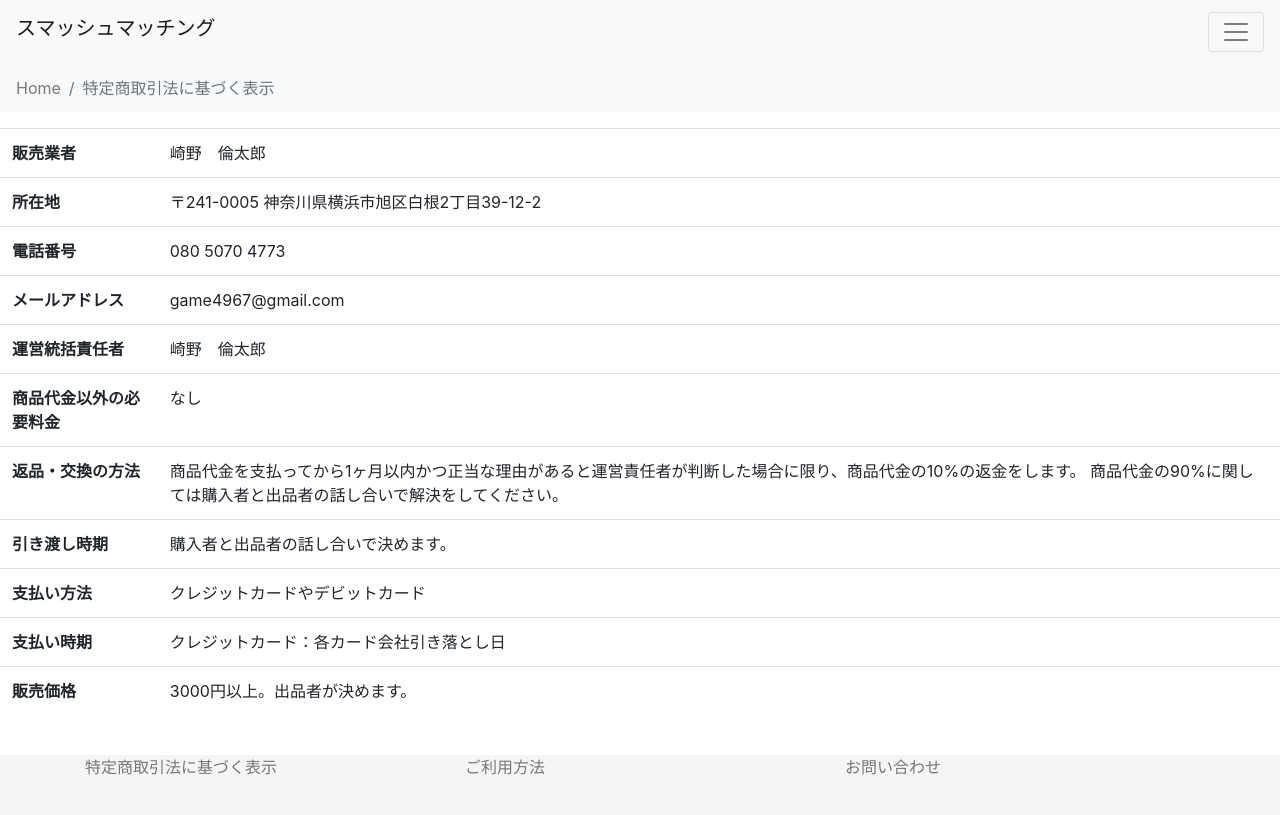
After one commit to taro1025/sb.com, a Django app: page /transaction_low/ in a window 1280 px wide. The commit adds this page. Run offline with Django 3.2, Linux system fonts and the light colour scheme; some libraries are stand-ins or nearby versions.

Commit message:
add transaction low page

```diff
--- /dev/null
+++ b/match/static/match/footer.css
@@ -0,0 +1,19 @@
+html {
+  position: relative;
+  min-height: 100%;
+}
+body {
+  /* Margin bottom by footer height */
+  margin-bottom: 100px;
+}
+.footer {
+  position: absolute;
+  bottom: 0;
+  width: 100%;
+  /* Set the fixed height of the footer here */
+  height: 60px;
+  background-color: #f5f5f5;
+}
+a {
+  color: #777;
+}
--- a/match/static/match/style.css
+++ b/match/static/match/style.css
@@ -12,6 +12,8 @@ header {
 header .headline{
   font-size: 32px;
 }
+
+
 
 .nav-list {
   text-align: center;
--- a/match/templates/match/base.html
+++ b/match/templates/match/base.html
@@ -108,4 +108,18 @@
 
 <script type="text/javascript">$('[data-toggle="tooltip"]').tooltip();</script>
     </body>
+
+
+<footer class="footer">
+  <link rel="stylesheet" href="{% static 'match/footer.css' %}">
+<div class="container">
+  <div class="row">
+    <p class="col"><a href="{% url 'match:transaction_low' %}">特定商取引法に基づく表示</a></p>
+    <p class="col"><a href="{% url 'match:about' %}">ご利用方法</a></p>
+    <p class="col"><a href="{% url 'contact:top' %}">お問い合わせ</a></p>
+
+  </div>
+</div>
+</footer>
+
 </html>
--- /dev/null
+++ b/match/templates/match/transaction_low.html
@@ -0,0 +1,61 @@
+{% extends "match/base.html" %}
+{% block content %}
+<nav aria-label="breadcrumb">
+  <ol class="breadcrumb">
+    <li class="breadcrumb-item"><a href="{% url 'match:top' %}">Home</a></li>
+    <li class="breadcrumb-item active" aria-current="page">特定商取引法に基づく表示</li>
+  </ol>
+</nav>
+<table class="table">
+
+        <tr>
+            <th>販売業者</th>
+            <td>崎野　倫太郎</td>
+        </tr>
+        <tr>
+            <th>所在地</th>
+            <td>〒241-0005 神奈川県横浜市旭区白根2丁目39-12-2</td>
+        </tr>
+
+        <tr>
+            <th>電話番号</th>
+            <td>080 5070 4773</td>
+        </tr>
+        <tr>
+            <th>メールアドレス</th>
+            <td>game4967@gmail.com</td>
+        </tr>
+        <tr>
+            <th>運営統括責任者</th>
+            <td>崎野　倫太郎</td>
+        </tr>
+        <tr>
+            <th>商品代金以外の必要料金</th>
+            <td>なし</td>
+        </tr>
+        <tr>
+            <th>返品・交換の方法</th>
+            <td>商品代金を支払ってから1ヶ月以内かつ正当な理由があると運営責任者が判断した場合に限り、商品代金の10%の返金をします。
+              商品代金の90%に関しては購入者と出品者の話し合いで解決をしてください。
+            </td>
+        </tr>
+        <tr>
+            <th>引き渡し時期</th>
+            <td>購入者と出品者の話し合いで決めます。</td>
+        </tr>
+        <tr>
+            <th>支払い方法</th>
+            <td>クレジットカードやデビットカード</td>
+        </tr>
+        <tr>
+            <th>支払い時期</th>
+            <td>クレジットカード：各カード会社引き落とし日</td>
+        </tr>
+        <tr>
+            <th>販売価格</th>
+            <td>3000円以上。出品者が決めます。</td>
+        </tr>
+</table>
+
+
+{% endblock %}
--- a/match/urls.py
+++ b/match/urls.py
@@ -25,4 +25,5 @@ urlpatterns=[
     #path('select_course/<int:pk>/', views.CourseList.as_view(), name='course_list'),
     path('', views.Top.as_view(), name='top'),
     path('googlebd6504b52e7a8613.html/', views.google, name='google'),
+    path('transaction_low/', views.TransactionLow, name='transaction_low'),
 ]
--- a/match/views.py
+++ b/match/views.py
@@ -592,3 +592,7 @@ class UserUpdate(OnlyYouMixin, generic.UpdateView):
 
 def google(request):
     return render(request, 'match/googlebd6504b52e7a8613.html')
+
+
+def TransactionLow(request):
+    return render(request, 'match/transaction_low.html')
```
